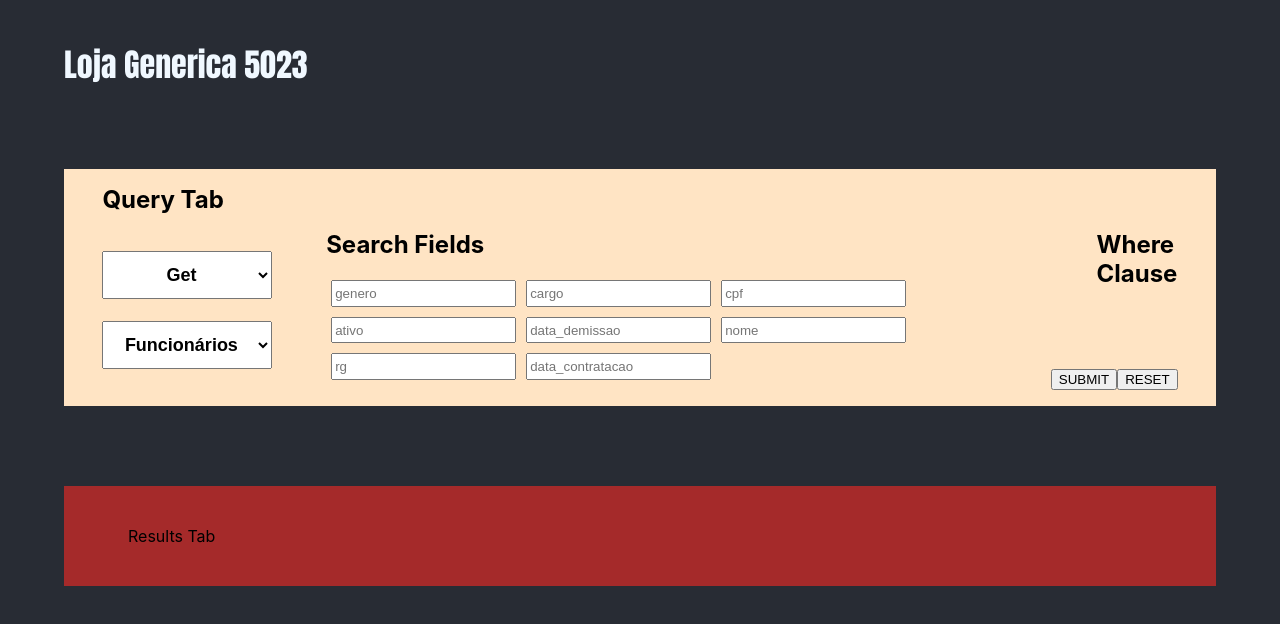
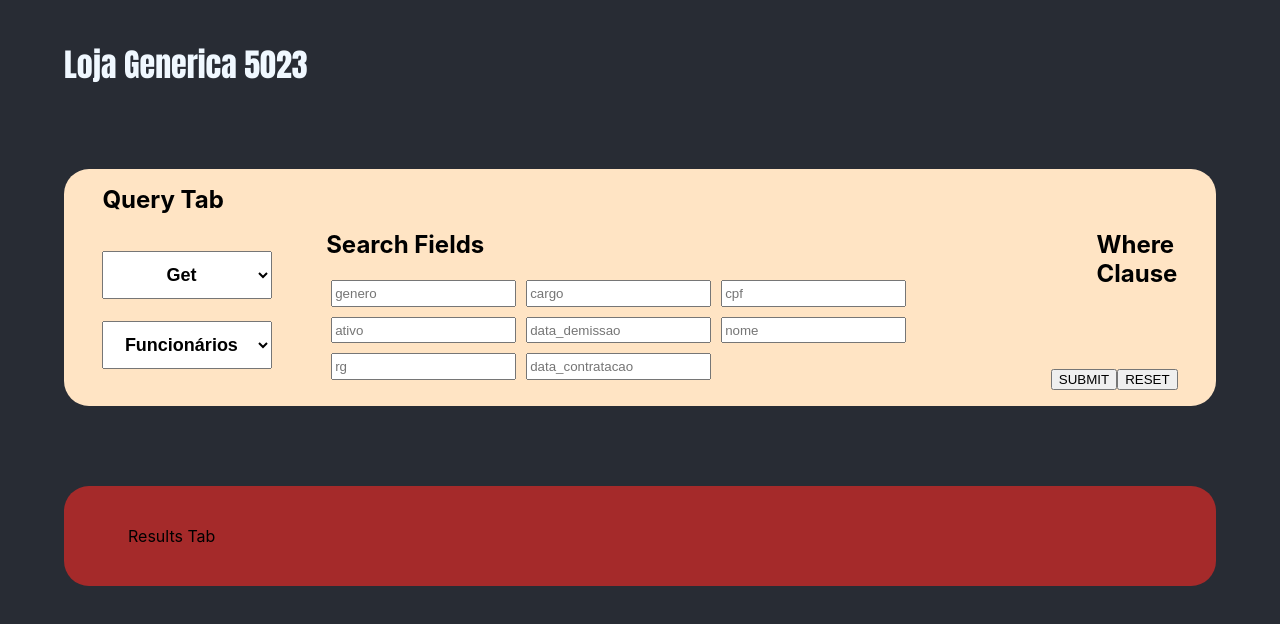
Before and after one commit to ViktorCosenza/loja-generica-pbd-front, a React (Create React App) app: page / in a window 1280 px wide. Shown: the top 624 px of the page. Built offline with nearby package versions, Linux system fonts and the light colour scheme.

Commit message:
border radious

```diff
--- a/src/components/Query.css
+++ b/src/components/Query.css
@@ -1,7 +1,8 @@
 .query-wrapper {
     margin: 5vh 5vw;
     padding: 2vh 3vw;
-    background-color: bisque
+    background-color: bisque;
+    border-radius: 25px;
 }
 
 .query-wrapper header {
--- a/src/components/Results.css
+++ b/src/components/Results.css
@@ -1,5 +1,6 @@
 .results {
     margin: 5vh 5vw;
     padding: 5vh 5vw;
-    background-color: brown
+    background-color: brown;
+    border-radius: 25px;
 }
```
